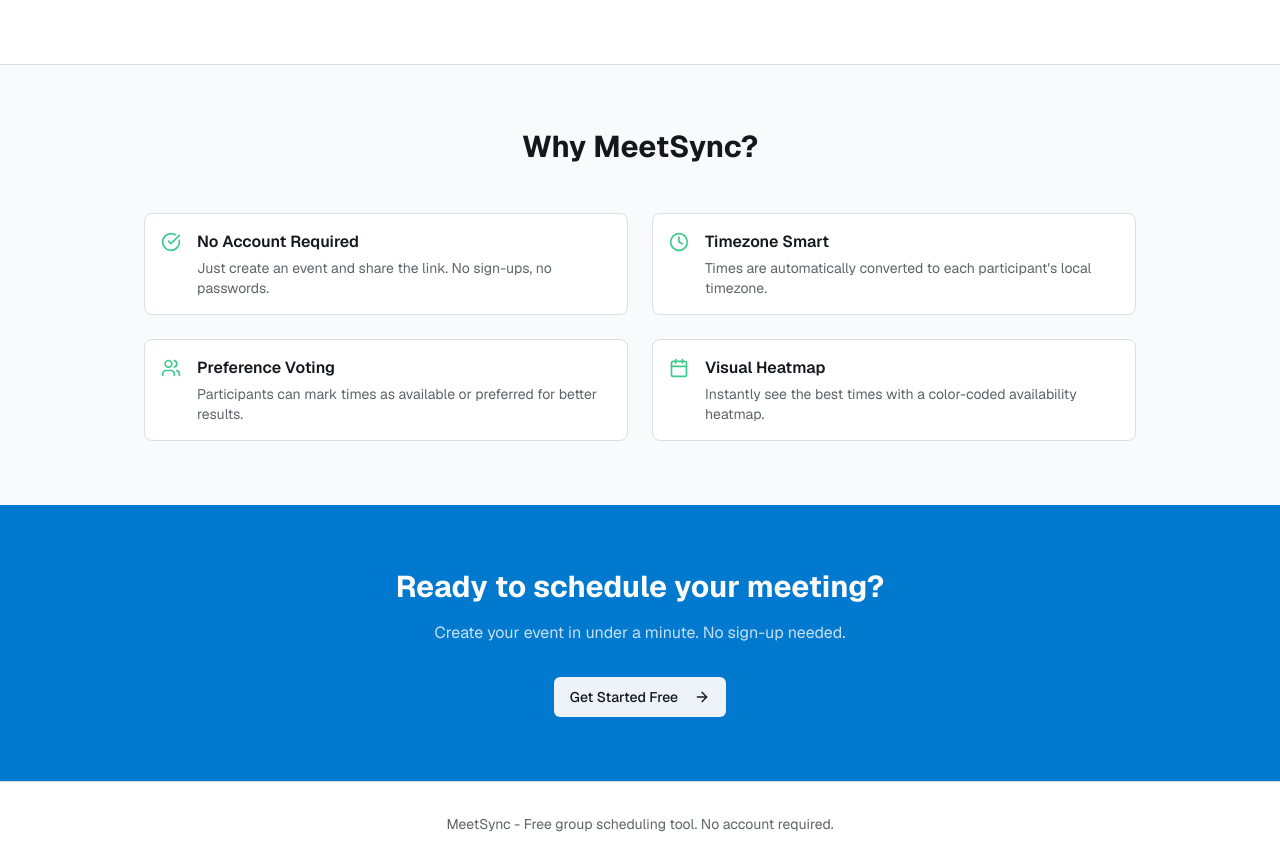
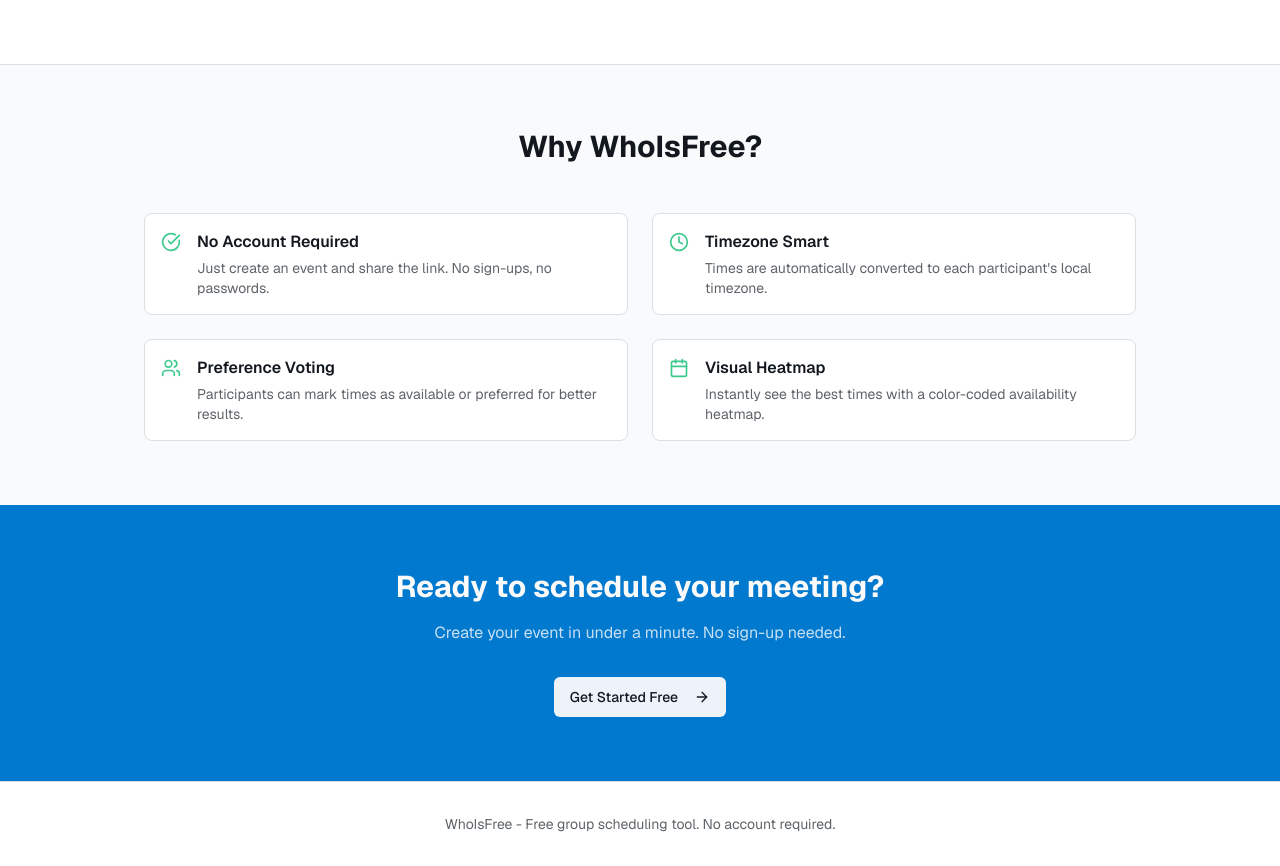
Before and after one commit to anonapps/WhoIsFree, a Next.js app: page / in a window 1280 px wide. Shown: the part 802-1668 px from the top of the page. Built offline with nearby package versions, Linux system fonts and the light colour scheme.

Commit message:
chore: apply all necessary edits to files

```diff
--- a/app/create/page.tsx
+++ b/app/create/page.tsx
@@ -75,7 +75,7 @@ export default function CreateEventPage() {
         <div className="max-w-3xl mx-auto px-4 py-4 flex items-center justify-between">
           <Link href="/" className="flex items-center gap-2">
             <Calendar className="h-6 w-6 text-primary" />
-            <span className="font-semibold text-lg">MeetSync</span>
+            <span className="font-semibold text-lg">WhoIsFree</span>
           </Link>
         </div>
       </header>
--- a/app/event/[id]/admin/admin-dashboard.tsx
+++ b/app/event/[id]/admin/admin-dashboard.tsx
@@ -89,7 +89,7 @@ export function AdminDashboard({ event, timeSlots, participants, adminKey }: Adm
         <div className="max-w-5xl mx-auto px-4 py-4 flex items-center justify-between">
           <Link href="/" className="flex items-center gap-2">
             <Calendar className="h-6 w-6 text-primary" />
-            <span className="font-semibold text-lg">MeetSync</span>
+            <span className="font-semibold text-lg">WhoIsFree</span>
           </Link>
           <Button variant="outline" onClick={handleRefresh} disabled={isRefreshing}>
             <RefreshCw className={`h-4 w-4 mr-2 ${isRefreshing ? 'animate-spin' : ''}`} />
--- a/app/event/[id]/participant-view.tsx
+++ b/app/event/[id]/participant-view.tsx
@@ -137,7 +137,7 @@ export function ParticipantView({ event, timeSlots, participantCount }: Particip
           <div className="max-w-3xl mx-auto px-4 py-4 flex items-center justify-between">
             <Link href="/" className="flex items-center gap-2">
               <Calendar className="h-6 w-6 text-primary" />
-              <span className="font-semibold text-lg">MeetSync</span>
+              <span className="font-semibold text-lg">WhoIsFree</span>
             </Link>
           </div>
         </header>
@@ -165,7 +165,7 @@ export function ParticipantView({ event, timeSlots, participantCount }: Particip
         <div className="max-w-3xl mx-auto px-4 py-4 flex items-center justify-between">
           <Link href="/" className="flex items-center gap-2">
             <Calendar className="h-6 w-6 text-primary" />
-            <span className="font-semibold text-lg">MeetSync</span>
+            <span className="font-semibold text-lg">WhoIsFree</span>
           </Link>
         </div>
       </header>
--- a/app/event/[id]/share/page.tsx
+++ b/app/event/[id]/share/page.tsx
@@ -46,7 +46,7 @@ export default function SharePage({ params, searchParams }: SharePageProps) {
         <div className="max-w-3xl mx-auto px-4 py-4 flex items-center justify-between">
           <Link href="/" className="flex items-center gap-2">
             <Calendar className="h-6 w-6 text-primary" />
-            <span className="font-semibold text-lg">MeetSync</span>
+            <span className="font-semibold text-lg">WhoIsFree</span>
           </Link>
         </div>
       </header>
--- a/app/layout.tsx
+++ b/app/layout.tsx
@@ -7,7 +7,7 @@ const _geist = Geist({ subsets: ["latin"] });
 const _geistMono = Geist_Mono({ subsets: ["latin"] });
 
 export const metadata: Metadata = {
-  title: 'MeetSync - Free Group Scheduling Tool',
+  title: 'WhoIsFree - Free Group Scheduling Tool',
   description: 'Find the perfect meeting time for your group. No sign-up required. Just create, share, and coordinate.',
   generator: 'v0.app',
   icons: {
--- a/app/page.tsx
+++ b/app/page.tsx
@@ -10,7 +10,7 @@ export default function LandingPage() {
         <div className="max-w-5xl mx-auto px-4 py-4 flex items-center justify-between">
           <Link href="/" className="flex items-center gap-2">
             <Calendar className="h-6 w-6 text-primary" />
-            <span className="font-semibold text-lg">MeetSync</span>
+            <span className="font-semibold text-lg">WhoIsFree</span>
           </Link>
           <Button asChild>
             <Link href="/create">
@@ -89,7 +89,7 @@ export default function LandingPage() {
         <section className="py-16">
           <div className="max-w-5xl mx-auto px-4">
             <h2 className="text-2xl md:text-3xl font-bold text-center mb-12">
-              Why MeetSync?
+              Why WhoIsFree?
             </h2>
             <div className="grid sm:grid-cols-2 gap-6">
               <div className="flex gap-4 p-4 rounded-lg border border-border bg-card">
@@ -154,7 +154,7 @@ export default function LandingPage() {
       {/* Footer */}
       <footer className="border-t border-border bg-card py-8">
         <div className="max-w-5xl mx-auto px-4 text-center text-sm text-muted-foreground">
-          <p>MeetSync - Free group scheduling tool. No account required.</p>
+          <p>WhoIsFree - Free group scheduling tool. No account required.</p>
         </div>
       </footer>
     </div>
```
